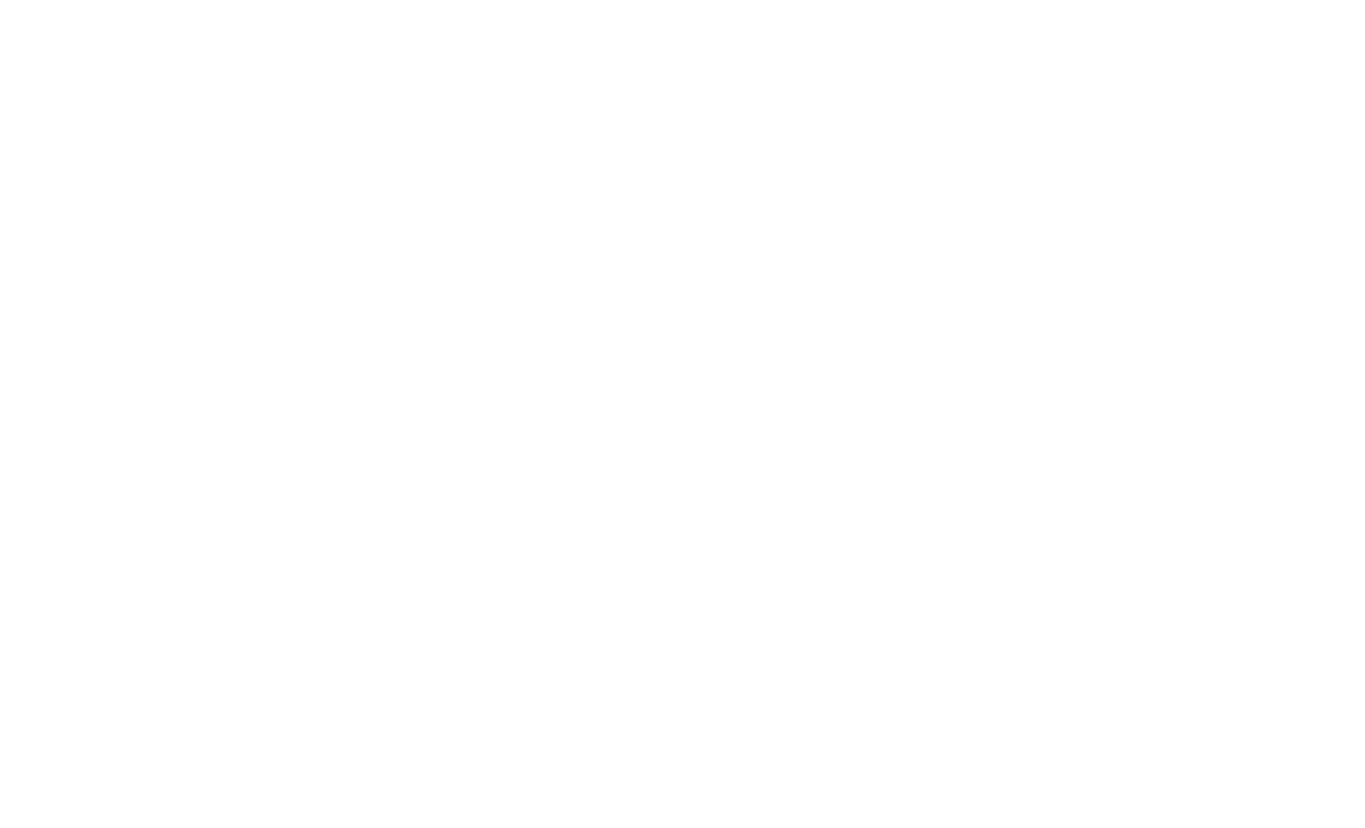
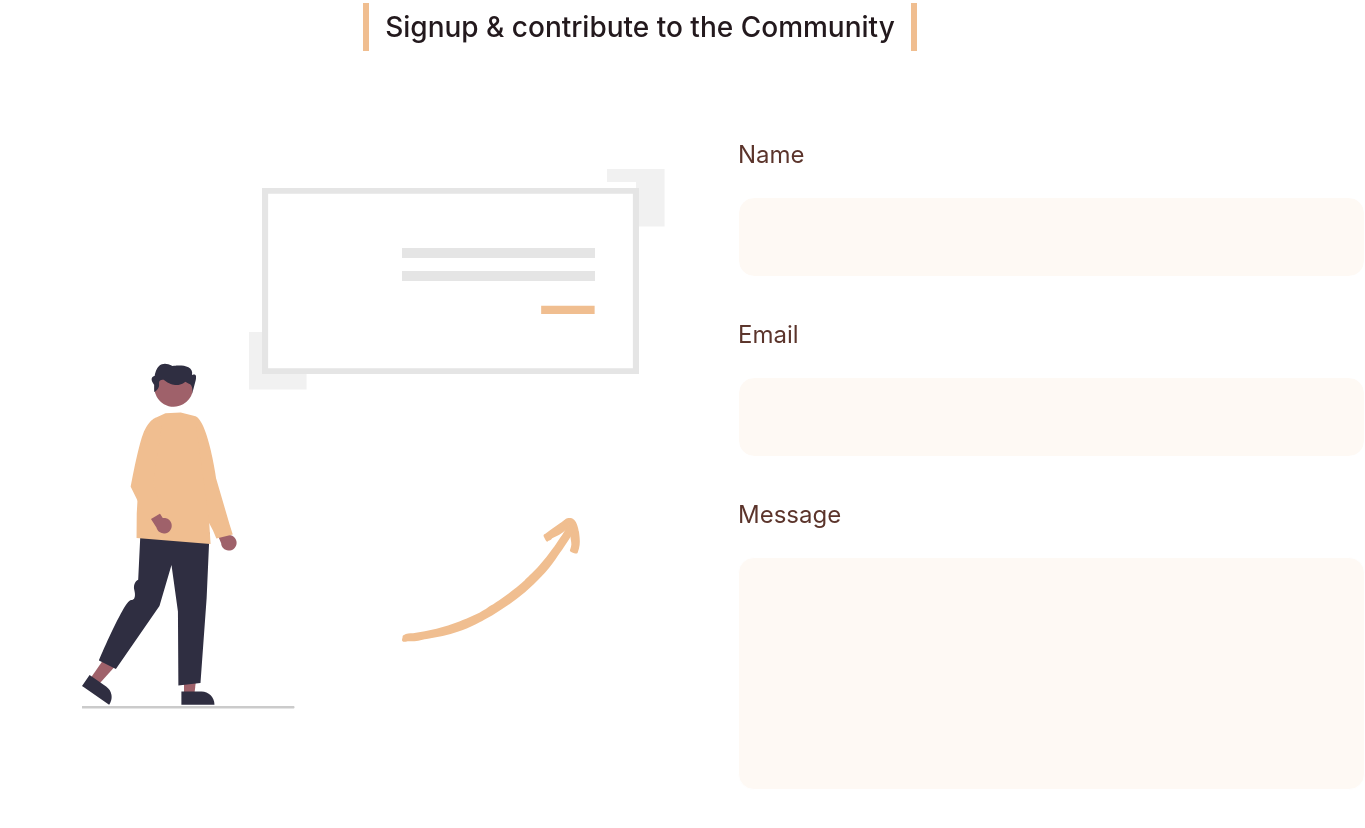
Before and after one commit to faizulislamfair/ece-books-frontend, a React (Create React App) app: page / in a window 1280 px wide. Shown: the part 1600-2428 px from the top of the page, 1365 px wide, since content can reach past the window. Before the commit the page ends 1435 px from the top, so only its background shows below. Built offline with nearby package versions, Linux system fonts and the light colour scheme.

Commit message:
contribution section

```diff
--- /dev/null
+++ b/src/components/Contribute/Contribute.css
@@ -0,0 +1,27 @@
+.contribute-section {
+    margin-top: 216px;
+}
+
+
+.contribute-section-main {
+    margin-top: 80px;
+    display: grid;
+    grid-template-columns: repeat(2, 1fr);
+    gap: 35px;
+}
+
+
+.contribute-text {
+    display: flex;
+    flex-direction: row;
+    justify-content: center;
+    flex-wrap: wrap;
+    gap: 16px;
+}
+
+
+.small-rectangle {
+    background-color: #F0BE90;
+    width: 6px;
+    height: 48px;
+}
--- /dev/null
+++ b/src/components/Contribute/Contribute.js
@@ -0,0 +1,26 @@
+import React from 'react';
+import './Contribute.css';
+import contribute from './../../assets/images/contribute.svg'
+import SignUp from './../SignUp/SignUp';
+
+const Contribute = () => {
+    return (
+        <div className='contribute-section mb-5'>
+            <div className='contribute-text'>
+                <div className='small-rectangle'>
+                </div>
+                <h3 className='pt-2'>Signup & contribute to the Community</h3>
+                <div className='small-rectangle'>
+                </div>
+            </div>
+            <div className='contribute-section-main'>
+                <img src={contribute} alt="" />
+                <div>
+                    <SignUp></SignUp>
+                </div>
+            </div>
+        </div>
+    );
+};
+
+export default Contribute;
--- a/src/components/Home/Home.js
+++ b/src/components/Home/Home.js
@@ -6,6 +6,7 @@ import text_under from './../../assets/images/text_under.svg';
 import button_arrow from './../../assets/images/button_arrow.svg';
 import reverse_doodle from './../../assets/images/reverse_doodle.svg';
 import { Link } from 'react-router-dom';
+import Contribute from './../Contribute/Contribute';
 
 
 const Home = () => {
@@ -64,6 +65,8 @@ const Home = () => {
                 </div>
             </div>
 
+            <Contribute></Contribute>
+
         </div>
     );
 };
--- /dev/null
+++ b/src/components/SignUp/SignUp.css
@@ -0,0 +1,70 @@
+.form-control {
+    margin-top: 24px;
+    margin-bottom: 40px;
+    display: block;
+    width: 627px;
+    height: 80px;
+    padding: 0.375rem 0.75rem;
+    font-size: 1rem;
+    font-weight: 400;
+    line-height: 1.5;
+    color: #212529;
+    background-color: rgba(240, 190, 144, 0.1);
+    border: 1px solid #ffffff;
+    border-radius: 16px;
+    transition: border-color .15s ease-in-out, box-shadow .15s ease-in-out;
+}
+
+
+.form-control-message {
+    margin-top: 24px;
+    margin-bottom: 40px;
+    display: block;
+    width: 627px;
+    height: 233px;
+    padding: 0.375rem 0.75rem;
+    font-size: 1rem;
+    font-weight: 400;
+    line-height: 1.5;
+    color: #212529;
+    background-color: rgba(240, 190, 144, 0.1);
+    border: 1px solid #ffffff;
+    border-radius: 16px;
+    transition: border-color .15s ease-in-out, box-shadow .15s ease-in-out;
+}
+
+
+.form-text {
+    font-size: 24px;
+    line-height: 36px;
+    font-weight: 400;
+    color: #5B342B;
+}
+
+.sign-in {
+    width: 196px;
+    height: 54px;
+    font-size: 16px;
+    font-weight: 600;
+    color: #80422B;
+    border: 1px solid #80422B;
+}
+
+.sign-in:hover {
+    color: #DCDCDC;
+    background-color: #80422B;
+}
+
+.submit {
+    width: 196px;
+    height: 54px;
+    font-size: 16px;
+    font-weight: 600;
+    color: #DCDCDC;
+    background-color: #80422B;
+}
+
+.submit:hover {
+    color: #80422B;
+    border: 1px solid #80422B;
+}
--- /dev/null
+++ b/src/components/SignUp/SignUp.js
@@ -0,0 +1,27 @@
+import React from 'react';
+import './SignUp.css';
+
+const SignUp = () => {
+    return (
+        <form>
+            <div className="mb-3">
+                <p className='text-start form-text'>Name</p>
+                <input type="text" className="form-control" />
+            </div>
+            <div className="mb-3">
+                <p className='text-start form-text'>Email</p>
+                <input type="email" className="form-control" id="exampleInputEmail1" aria-describedby="emailHelp" />
+            </div>
+            <div className="mb-3">
+                <p className='text-start form-text'>Message</p>
+                <input type="text" className="form-control-message" />
+            </div>
+            <div className='d-flex flex-row justify-content-between'>
+                <button className='btn sign-in'>SignIn</button>
+                <button className='btn submit'>Submit</button>
+            </div>
+        </form>
+    );
+};
+
+export default SignUp;
```
Also changed, not shown: src/assets/images/contribute.svg (added).
